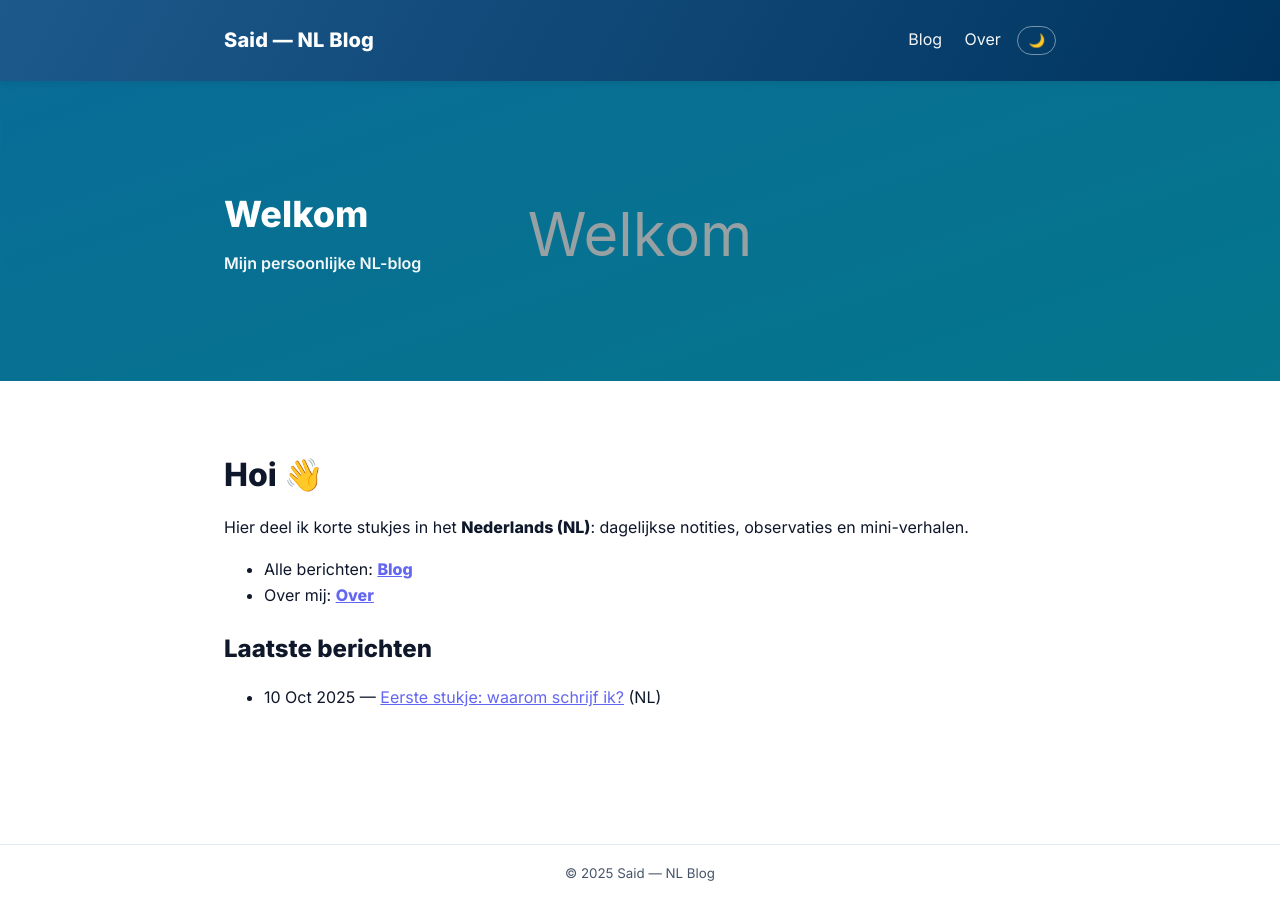
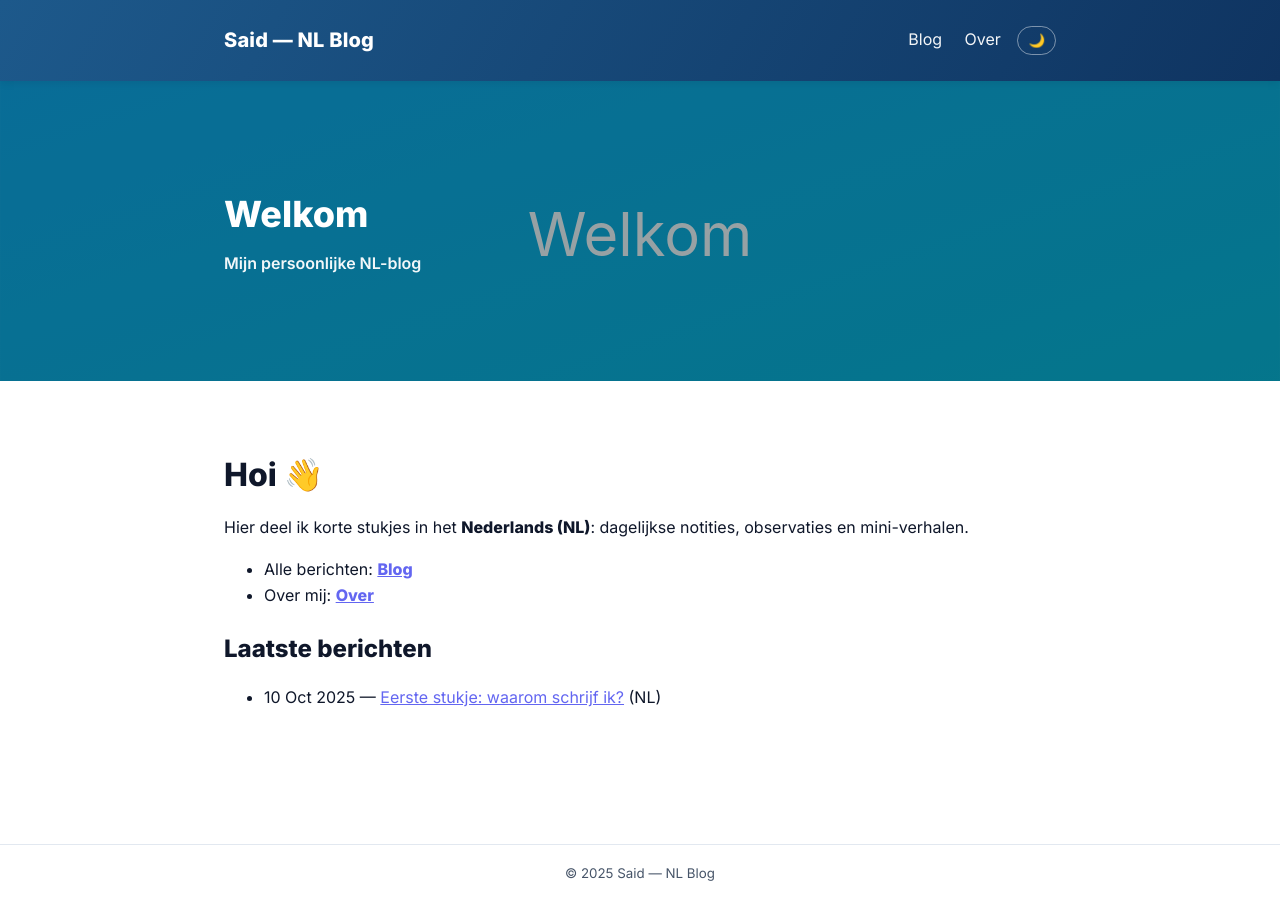
Before and after one commit to anatolischejongen/anatolischejongen, a Jekyll site: the page built from index.md, in a window 1280 px wide. Built offline with Jekyll 4.4.1, drawn with Linux system fonts in a browser that asks for light colours.

Commit message:
Update custom.css

```diff
--- a/assets/css/custom.css
+++ b/assets/css/custom.css
@@ -11,13 +11,13 @@
   --l-bg:#ffffff;  --l-text:#0f172a; --l-muted:#475569; --l-card:#ffffff; --l-border:#e2e8f0;
   --l-accent:#6366f1;  --l-link: var(--l-accent);
   --l-header-1:#1d598b;  /* +15% daha açık */
-  --l-header-2:#00345f;  /* gönderdiğin ton */
+  --l-header-2:#0f3461;  /* gönderdiğin ton */
 
   /* DARK palet (koyu tema) */
   --d-bg:#0b1020; --d-text:#e6edf3; --d-muted:#9aa4b2; --d-card:#121a2b; --d-border:#2b3240;
   --d-accent:#a78bfa;  --d-link: var(--d-accent);
   --d-header-1:#1d598b;  /* dark’ta biraz koyula */
-  --d-header-2:#00345f;
+  --d-header-2:#0f3461;
 
   /* Aktif (varsayılan LIGHT; JS/CSS bunu değiştirir) */
   --bg: var(--l-bg); --text: var(--l-text); --muted: var(--l-muted); --card: var(--l-card);
```
